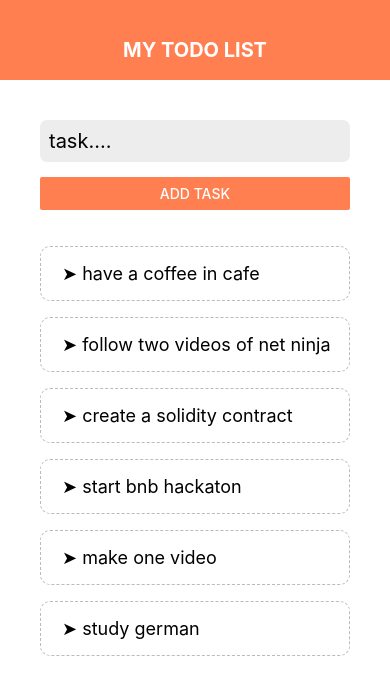
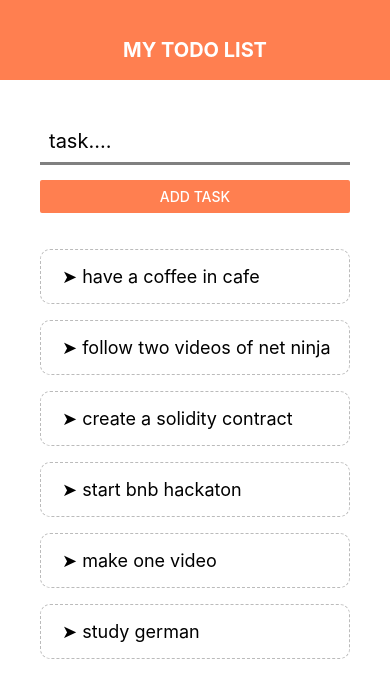
Before and after one commit to abdulhakim-altunkaya/react_native_1, a React Native app: screen / in a window 390 px wide. Shown: the top 698 px of the page. Built offline with nearby package versions, Linux system fonts and the light colour scheme.

Commit message:
alert added to the application

```diff
--- a/App.js
+++ b/App.js
@@ -1,5 +1,6 @@
 import { StatusBar } from 'expo-status-bar';
-import { StyleSheet, Text, View, TouchableOpacity, FlatList } from 'react-native';
+import { StyleSheet, Text, View,
+  TouchableOpacity, FlatList, Alert } from 'react-native';
 import { useState } from "react";
 import Header from './components/Header';
 import TodoItem from './components/TodoItem';
@@ -21,6 +22,11 @@ export default function App() {
   }
 
   const addTask = (task) => {
+    if(task.length < 4) {
+      Alert.alert("OOPS DUDE", "Task must be longer than 3 letters", [
+        {text: "understood", onPress: () => console.log("alert closed")}
+      ])
+    } else {
       let newTask = {task: task, key: Math.random().toString()};
       setTodos((prevState) => {
         const newState = [...prevState]
@@ -28,6 +34,8 @@ export default function App() {
          return newState;
       });
       console.log(todos);
+    }
+
   }
 
 
--- a/components/AddTodo.js
+++ b/components/AddTodo.js
@@ -31,9 +31,11 @@ function AddTodo({addTask}) {
 
 const styles = StyleSheet.create({
     inputField: {
-      backgroundColor: "#ededed",
+      borderBottomColor: "gray",
+      borderStyle: "solid",
+      borderBottomWidth: 3,
       fontSize: 20,
-      borderRadius: 7,
+      outlineStyle: "none",
       padding:9,
       marginBottom: 15,
     },
```
Lines whose indentation alone changed are shown as unchanged.
